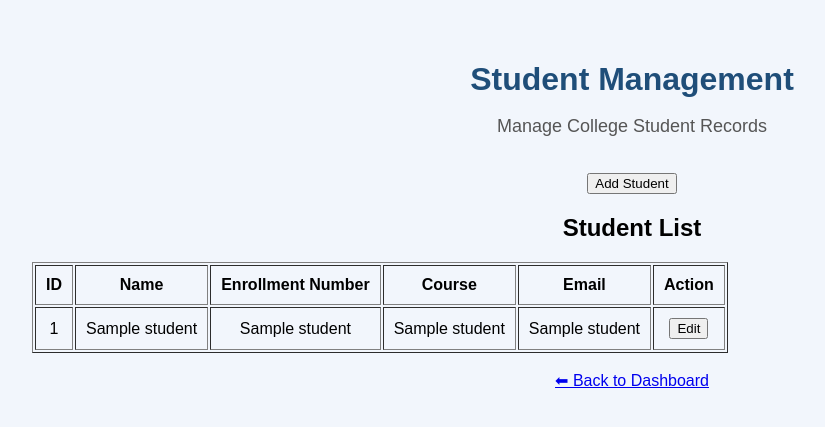
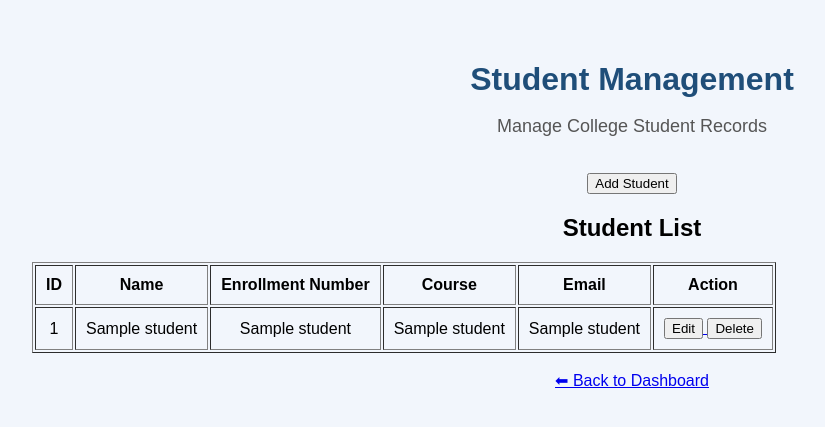
Before and after one commit to krishnachauhan0204-collab/College-ERP-Management-System, a Flask app: template templates/students.html in a window 1280 px wide. Shown: the top 427 px of the page, without its empty margins (8-833 px from the left). Run offline with Flask 3, Linux system fonts and the light colour scheme; the template is opened without the code that fills it: most values are stand-ins (such as "Sample title", 1, 10 or a date in 2020).

Commit message:
Update students.html

```diff
--- a/templates/students.html
+++ b/templates/students.html
@@ -41,6 +41,10 @@
                     <a href="/edit-student/{{ student[0] }}">
                         <button>Edit</button>
                     </a>
+
+                    <a href="/delete-student/{{ student[0] }}">
+                        <button>Delete</button>
+                    </a>
                 </td>
             </tr>
             {% endfor %}
```
